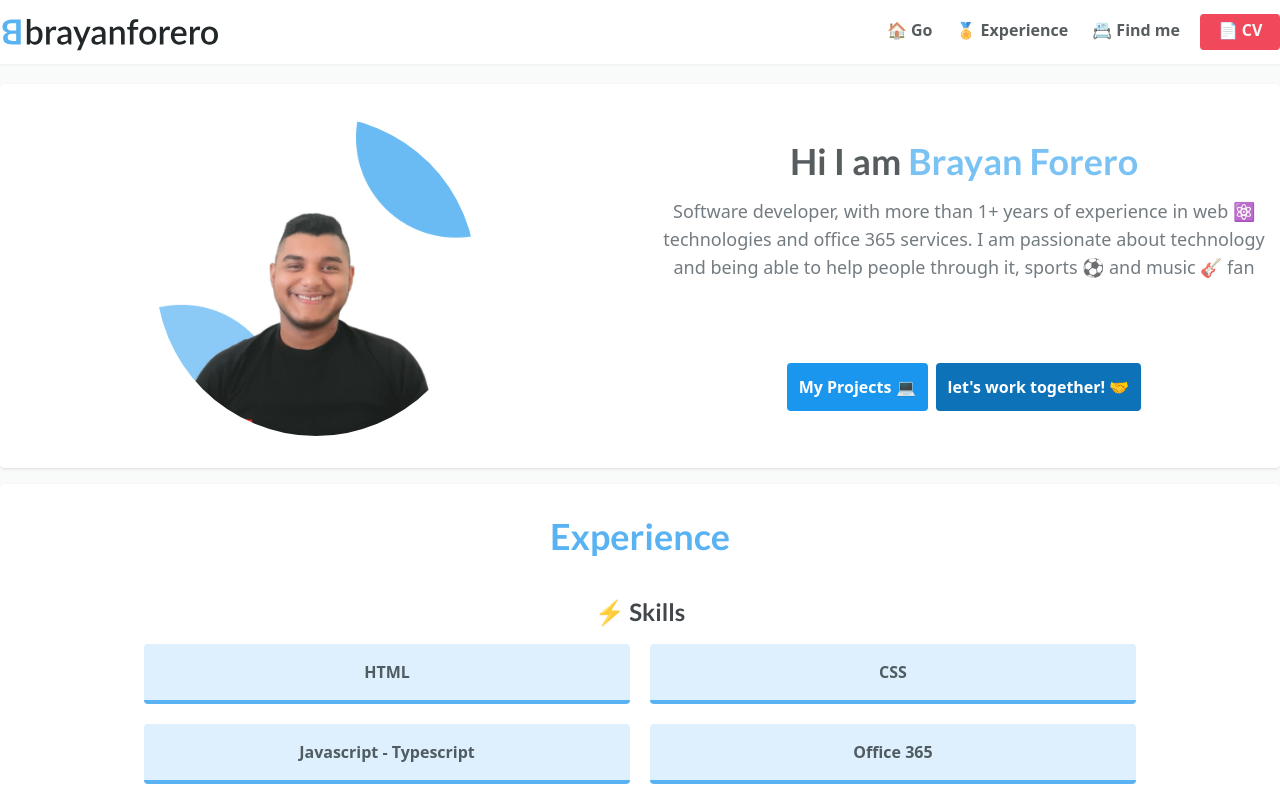
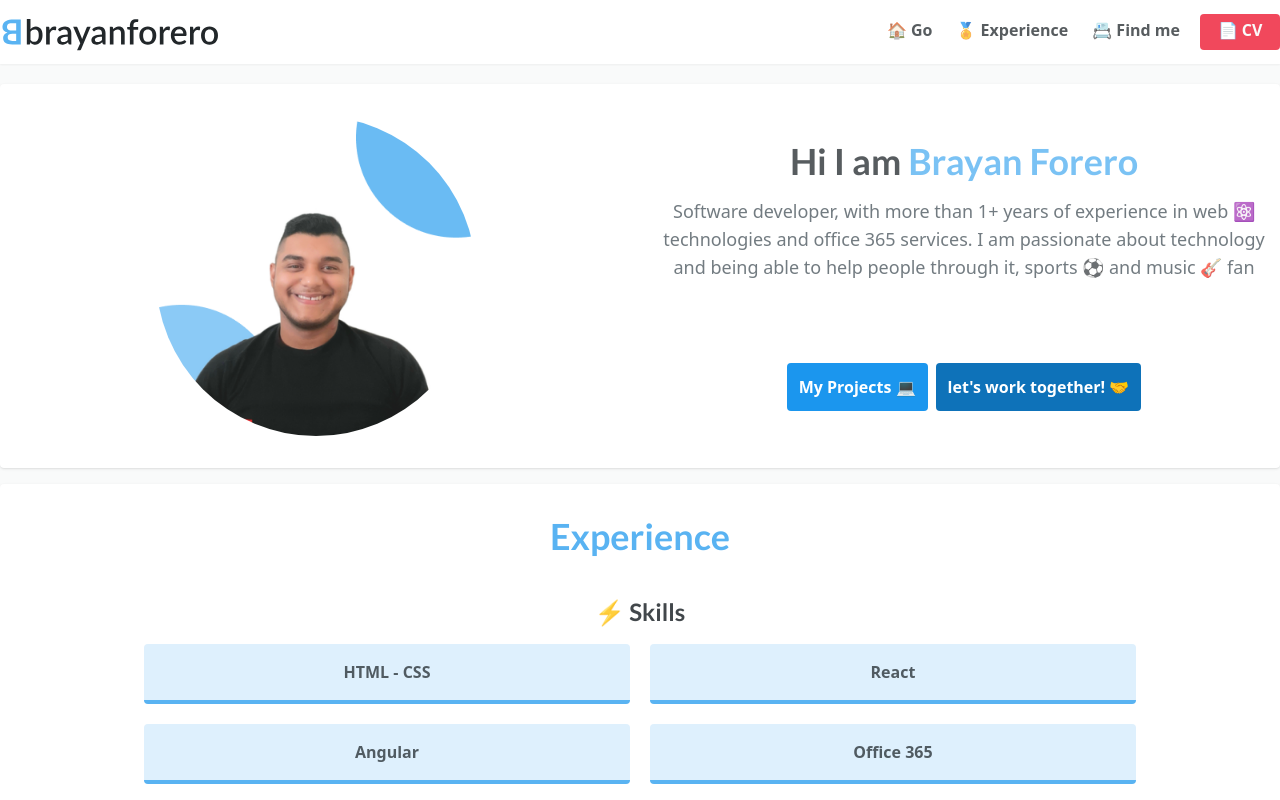
Before and after one commit to brayanforero/portfolio-me, a React (Vite) app: page / in a window 1280 px wide. Built offline with nearby package versions, Linux system fonts and the light colour scheme; no server answers.

Commit message:
fix:(root) chage skills name

```diff
--- a/src/components/Works/index.tsx
+++ b/src/components/Works/index.tsx
@@ -12,9 +12,9 @@ function Xp() {
           ⚡ Skills
         </h3>
         <div className="grid grid-cols-1 gap-5 justify-items-center md:grid-cols-2">
-          <span className="Xp__skill">HTML</span>
-          <span className="Xp__skill">CSS</span>
-          <span className="Xp__skill">Javascript - Typescript</span>
+          <span className="Xp__skill">HTML - CSS</span>
+          <span className="Xp__skill">React</span>
+          <span className="Xp__skill">Angular</span>
           <span className="Xp__skill">Office 365</span>
         </div>
       </div>
```
